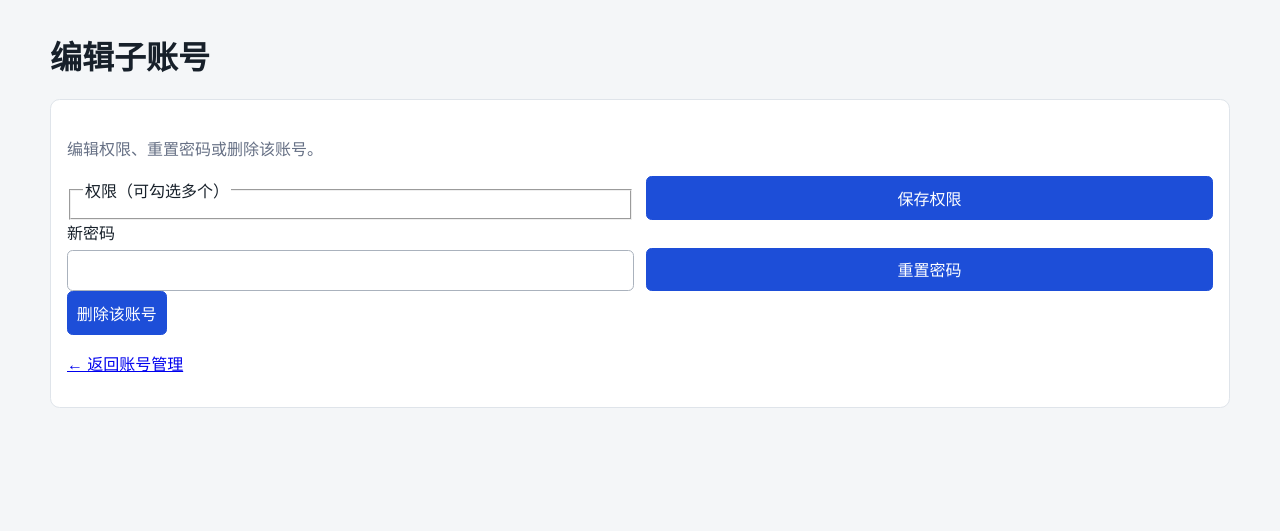
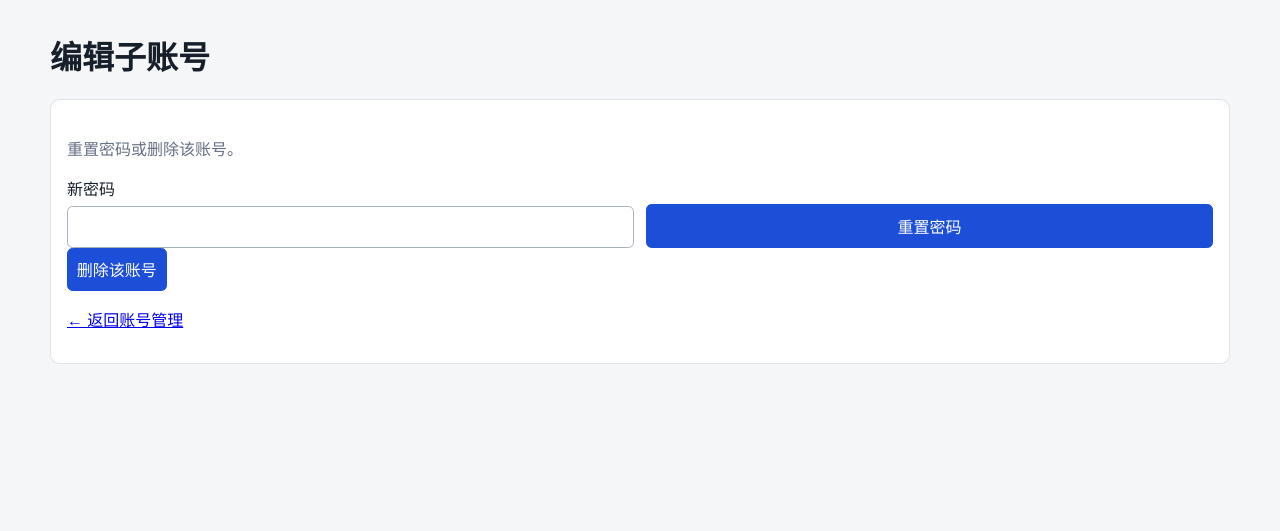
Before and after one commit to liguojing112/ImgTrans, a Python web app: template server/admin/templates/user_edit.html in a window 1280 px wide. Shown: the top 531 px of the page. After the commit the page ends 364 px from the top, so only its background shows below. Run offline with Jinja, Linux system fonts and the light colour scheme; the template is opened without the code that fills it, so the values that code supplies are empty.

Commit message:
feat(admin): 编辑页去掉权限勾选，仅保留重置密码/删除

```diff
--- a/server/admin/templates/user_edit.html
+++ b/server/admin/templates/user_edit.html
@@ -3,17 +3,7 @@
 <h1>编辑子账号</h1>
 <section class="card">
   <h2>{{ user.username }}</h2>
-  <p class="muted">编辑权限、重置密码或删除该账号。</p>
-
-  <form method="post" action="/admin/users/{{ user.user_id }}/permissions" class="form-grid">
-    <input type="hidden" name="csrf_token" value="{{ csrf_token }}">
-    <fieldset><legend>权限（可勾选多个）</legend>
-    <div class="permission-grid">
-    {% for key, label in permission_labels.items() %}<label class="permission-option"><span>{{ label }}</span><input type="checkbox" name="perm_{{ key }}" value="true" {{ "checked" if key in user.permissions }}></label>{% endfor %}
-    </div>
-    </fieldset>
-    <button>保存权限</button>
-  </form>
+  <p class="muted">重置密码或删除该账号。</p>
 
   <form method="post" action="/admin/users/{{ user.user_id }}/reset-password" class="form-grid">
     <input type="hidden" name="csrf_token" value="{{ csrf_token }}">
```
